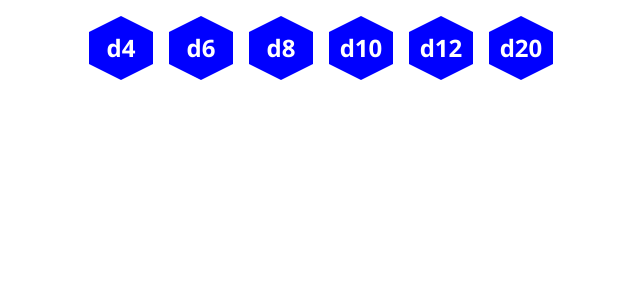
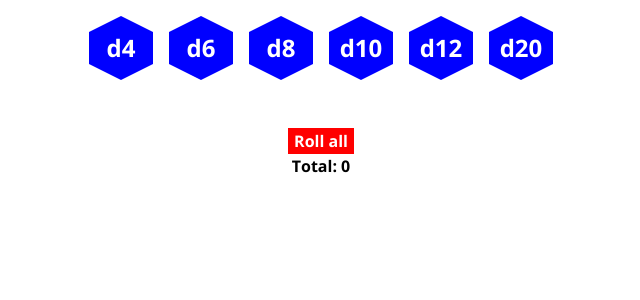
Before and after one commit to zylvve/dice-roller, a Vue app: page / in a window 1280 px wide. Shown: the top 300 px of the page, without its empty margins (319-959 px from the left). Built offline with nearby package versions, Linux system fonts and the light colour scheme.

Commit message:
Roll all button and roll total

```diff
--- a/src/components/RollArea.vue
+++ b/src/components/RollArea.vue
@@ -1,18 +1,29 @@
 <script setup lang="ts">
+import { computed } from 'vue';
 import type { Die } from './types';
 
-defineProps<{
+const props = defineProps<{
   dice: Die[];
 }>()
 
-defineEmits<{
+const emit = defineEmits<{
   rollDie: [id: number ];
 }>()
 
+const rollTotal = computed(() =>
+  props.dice.reduce((acc, die) => acc + die.currentValue, 0)
+);
+
+const rollAll = () => {
+  for (const die of props.dice) {
+    emit("rollDie", die.id);
+  }
+}
 </script>
 
 <template>
   <div class="roll-area">
+    <div class="dice-container">
       <div
         class="die-container"
         v-for="die in dice"
@@ -25,10 +36,20 @@ defineEmits<{
         </div>
       </div>
     </div>
+    <button class="roll-all-btn" @click="rollAll">Roll all</button>
+    <div class="total">
+      Total: {{ rollTotal }}
+    </div>
+  </div>
 </template>
 
 <style scoped>
 .roll-area {
+  display: flex;
+  flex-direction: column;
+  align-items: center;
+}
+.dice-container {
   display: flex;
   padding: 1rem;
   gap: 1rem;
@@ -45,4 +66,18 @@ defineEmits<{
   font-size: 0.8rem;
   top: 2.5rem;
 }
+
+.roll-all-btn {
+  border: none;
+  outline: none;
+
+  background-color: red;
+  color: white;
+
+  font-weight: bold;
+}
+
+.total {
+  font-weight: bold;
+}
 </style>
```
Lines whose indentation alone changed are shown as unchanged.
